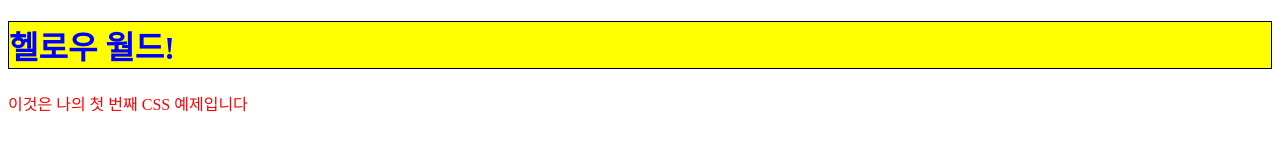
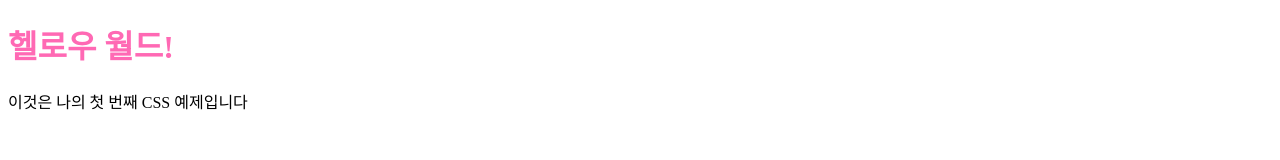
Before and after one commit to KATBUU/heet, a plain HTML site: page index.html in a window 1280 px wide. Drawn offline with Linux system fonts and the light colour scheme.

Commit message:
new test

```diff
--- a/styles/style.css
+++ b/styles/style.css
@@ -1,9 +1,8 @@
 h1 {
-  color: blue;
-  background-color: yellow;
-  border: 1px solid black;
+    color: hotpink;
+    border-bottom: purple 10px;
 }
 
-p {
-  color: red;
+h2 {
+
 }
```
